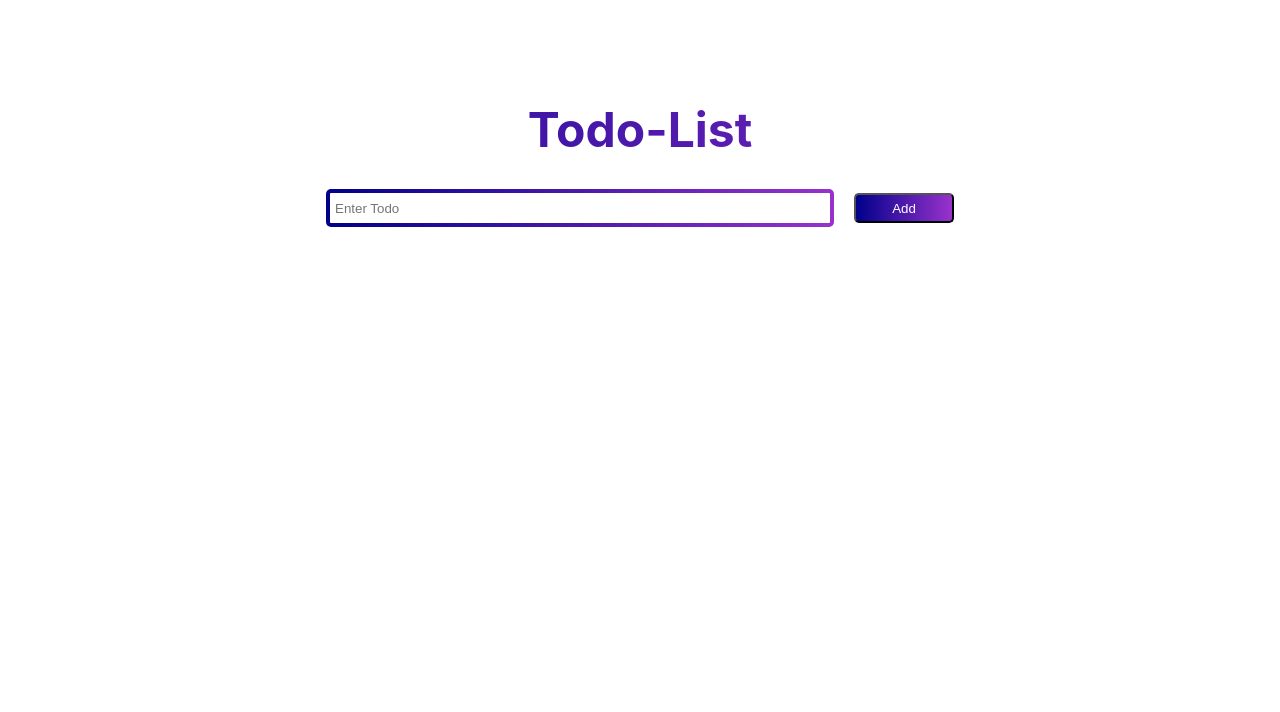
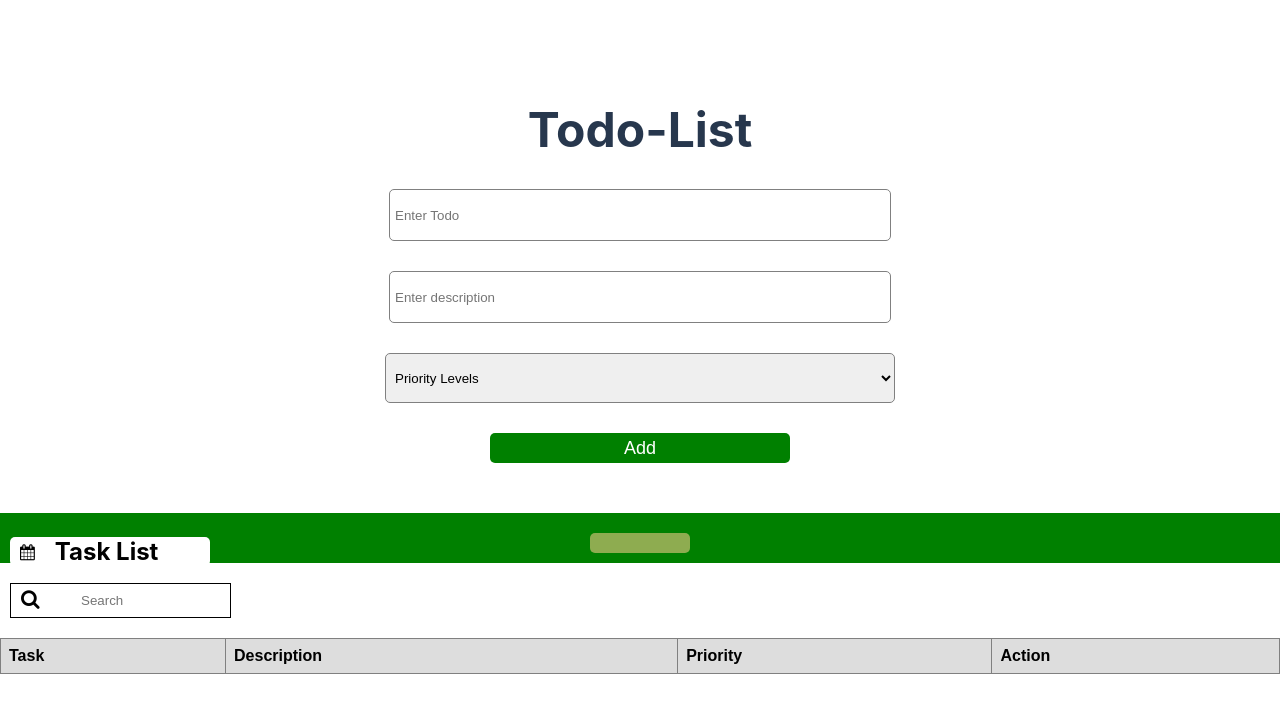
Before and after one commit to Promisemagoga/Todo-List-App, a React (Create React App) app: page /Home in a window 1280 px wide. Shown: the top 712 px of the page. Built offline with nearby package versions, Linux system fonts and the light colour scheme.

Commit message:
20/06/2023

```diff
--- a/package.json
+++ b/package.json
@@ -8,6 +8,7 @@
     "@testing-library/user-event": "^13.5.0",
     "react": "^18.2.0",
     "react-dom": "^18.2.0",
+    "react-router-dom": "^6.13.0",
     "react-scripts": "5.0.1",
     "web-vitals": "^2.1.4"
   },
--- a/src/App.css
+++ b/src/App.css
@@ -1,6 +1,53 @@
 * {
   padding: 0;
   margin: 0;
+}
+
+.form {
+  display: flex;
+  flex-direction: column;
+  row-gap: 20px;
+  align-items: center;
+  margin-top: 10%;
+}
+
+.form input {
+  width: 500px;
+  height: 50px;
+  text-indent: 10px;
+  outline: 0;
+  border-width: 0 0 2px;
+  border-color: green;
+  margin-top: 50px;
+}
+
+.form input:focus {
+  border-color: yellowgreen;
+}
+
+.form button {
+  margin-top: 30px;
+  width: 200px;
+  height: 30px;
+  border: none;
+  border-radius: 5px;
+}
+
+.login--button {
+  background-color: green;
+  border: 1px solid green;
+  color: #ffffff;
+}
+
+.form--buttons {
+  display: flex;
+  flex-direction: row;
+  column-gap: 20px;
+}
+
+.register--button {
+  background-color: yellowgreen;
+  color: #ffffff;
 }
 
 .todo-form {
@@ -14,68 +61,134 @@
 }
 
 h1 {
-  background: #00008b;
-  background: linear-gradient(to right, #00008b 0%, #9932cc 100%);
-  -webkit-background-clip: text;
-  -webkit-text-fill-color: transparent;
+  color: #27374D;
   font-size: 3rem;
+}
+
+.todo-form {
+  display: flex;
+  flex-direction: column;
+  row-gap: 30px;
 }
 
 .todo-form input {
   width: 500px;
-  height: 30px;
+  height: 50px;
   text-indent: 5px;
-  background: linear-gradient(white, white) padding-box,
-    linear-gradient(to right, darkblue, darkorchid) border-box;
+  border: 1px solid grey;
   border-radius: 5px;
-  border: 4px solid transparent;
+}
+
+.todo-form select {
+  width: 510px;
+  height: 50px;
+  text-indent: 5px;
+  border: 1px solid grey;
+  border-radius: 5px;
 }
 
 .todo-form button {
-  width: 100px;
+  width: 300px;
   height: 30px;
   border-radius: 5px;
-  background: linear-gradient(to right, darkblue, darkorchid);
+  background-color: green;
   color: white;
+  font-size: 18px;
+  border: none;
 }
 
 .displayContainer {
+  width: 100%;
+  margin-top: 50px;
+}
+.searchBar {
   display: flex;
   align-items: center;
-  margin: 30px;
-  background: linear-gradient(to right, darkblue, darkorchid);
-  border-radius: 5px;
-  color: #ffffff;
-  width: 470px;
-  margin-left: auto;
-  margin-right: auto;
-  padding: 10px 20px;
-  position: relative;
-  right: 60px;
+  margin: 20px 0px 20px 10px;
 }
 
-.displayContainer .actions{
-  margin-left: auto;
-  display: flex;
-  flex-direction: row;
-  column-gap: 20px;
+.fa-search{
+border: 1px solid #000000;
+border-right: none;
+height: 28px;
+width: 20px;
+font-size: 20px;
+text-indent: 10px;
+padding-top: 5px;
 }
 
-.actions .fa{
-font-size: 2vw;
+.searchBar input{
+  width: 200px;
+  height: 35px;
+  text-indent: 50px;
+  background-color: transparent;
+  border: 1px solid #000000;
+  border-left: none;
 }
 
-.crudButtons{
-  margin-left: auto;
+.searchBar input:after{
+  border-left: none;
+}
+
+.title {
   display: flex;
-  column-gap: 20px
+  align-items: center;
+  column-gap: 10px;
+  margin-left: 10px;
+  background-color: #ffffff;
+  width: 200px;
+  border-radius: 5px;
+  text-indent: 10px;
+}
+
+.tableBar {
+  width: 100%;
+  height: 50px;
+  background-color: green;
+}
+
+.tableBar button {
+  position: relative;
+  top: 20px;
+  width: 100px;
+  height: 20px;
+  background-color: #8EAC50;
+  border: none;
+  border-radius: 5px;
+}
+
+.tableHead {
+  background: #dddddd;
+  color: #000000;
+}
+
+table {
+  font-family: arial, sans-serif;
+  border-collapse: collapse;
+  width: 100%;
+}
+
+td,
+th {
+  border: 1px solid grey;
+  text-align: left;
+  padding: 8px;
 }
 
 
-.crudButtons img{
-  width: 25px;
+
+.actions .fa {
+  margin-left: 50px;
 }
-.crudButtons button{
-  background-color: transparent;
-  border: none;
+
+.actions .fa {
+  font-size: 2vw;
 }
+
+.fa-trash-o{
+  color: red;
+}
+
+.fa-pencil-square-o{
+  color: green;
+}
--- a/src/App.js
+++ b/src/App.js
@@ -1,7 +1,10 @@
 import "./App.css";
 import DisplayTodo from "./Components/DisplayTodo";
+import Login from "./Components/Login";
 import TodoForm from "./Components/TodoForm";
 import { useEffect, useState } from "react";
+import { BrowserRouter as Router, Routes,Route, Navigate } from "react-router-dom";
+import Register from "./Components/Register";
 
 function App() {
   const getTodo = JSON.parse(localStorage.getItem("todoList")) || [];
@@ -11,19 +14,27 @@ function App() {
     localStorage.setItem("todoList", JSON.stringify(todoList));
   }, [todoList]);
 
-  const AddTodoItems = (todoItem) => {
+  const AddTodoItems = (todoItem,todoDescription,todoPriority) => {
     setTodoList((todoList) => [
       ...todoList,
       {
-        todoItem: todoItem
+        todoItem: todoItem,
+        todoDescription:todoDescription,
+        todoPriority:todoPriority,
       },
     ]);
   };
+
+
+  const[isAuthenticated, setIsAuthenticated] = useState(false);
   return (
-    <div>
-      <TodoForm AddTodoItems={AddTodoItems} />
-      <DisplayTodo todoList={todoList} />
-    </div>
+<Router>
+  <Routes>
+    <Route path="/" element={!isAuthenticated ?<Login setIsAuthenticated={setIsAuthenticated}/>: <Navigate to="/Home"/>}></Route>
+    <Route path="/Register"element={<Register />}></Route>
+    <Route path="/Home" element={<div><TodoForm AddTodoItems={AddTodoItems} /><DisplayTodo todoList={todoList} /></div>}></Route>
+  </Routes>
+</Router>
   );
 }
 
--- a/src/Components/DisplayTodo.js
+++ b/src/Components/DisplayTodo.js
@@ -1,25 +1,83 @@
+import { useState } from "react";
+import UpdateTodo from "./UpdateTodo";
+
 function DisplayTodo(props) {
-       const deletTodo = localStorage.getItem("todoList");
-       const Delete = JSON.parse(deletTodo)
+  const deletTodo = localStorage.getItem("todoList");
+  const Delete = JSON.parse(deletTodo);
 
-  function deleteTodo(event, index){
-    Delete.splice(index, 1)
-    localStorage.setItem("todoList", JSON.stringify(Delete))
+  function deleteTodo(event, index) {
+    Delete.splice(index, 1);
+    localStorage.setItem("todoList", JSON.stringify(Delete));
+    window.location.reload();
+  }
 
-    window.location.reload()
+  const [showForm, setShowForm] = useState(false);
 
+  const edit = (event, value) => {
+    localStorage.setItem("Todo", JSON.stringify([value]));
+    setShowForm(!showForm);
+  };
+  const searchBar = localStorage.getItem("todoList");
+  const results = JSON.parse(searchBar);
+  const [searchTask, setSearchTask] = useState("");
+
+  function search() {
+    for (let i = 0; i < results.length; i++) {
+      if (searchTask === results[i].todoPriority) {
+        localStorage.setItem("searchBar", JSON.stringify([results[i]]));
+      }
+    }
+    console.log(searchTask);
   }
   return (
     <div>
-      {props.todoList.map((value, index) => (
-        <div className="displayContainer" key={index}>
-          <h2>{value.todoItem}</h2>
-          <div className="actions">
-          <i className="fa fa-trash-o" aria-hidden="true" onClick={((event) => deleteTodo(event, index))}></i>
-          <i className="fa fa-pencil-square-o" aria-hidden="true"></i>
+      <div className="displayContainer">
+        <div className="tableBar">
+          <button></button>
+          <div className="title">
+            <i className="fa fa-calendar" aria-hidden="true"></i>
+            <h2>Task List</h2>
           </div>
         </div>
-      ))}
+        <div className="searchBar">
+          <i className="fa fa-search" aria-hidden="true" onClick={search}></i>
+          <input
+            type="search"
+            placeholder="Search"
+            onChange={(event) => setSearchTask(event.target.value)}
+          />
+        </div>
+        <table>
+          <tbody>
+            <tr className="tableHead">
+              <th>Task</th>
+              <th>Description</th>
+              <th>Priority</th>
+              <th>Action</th>
+            </tr>
+            {props.todoList.map((value, index) => (
+              <tr key={index}>
+                <td>{value.todoItem}</td>
+                <td>{value.todoDescription}</td>
+                <td>{value.todoPriority}</td>
+                <td className="actions">
+                  <i
+                    className="fa fa-trash-o"
+                    aria-hidden="true"
+                    onClick={(event) => deleteTodo(event, index)}
+                  ></i>
+                  <i
+                    className="fa fa-pencil-square-o"
+                    aria-hidden="true"
+                    onClick={(event) => edit(event, value)}
+                  ></i>
+                </td>
+              </tr>
+            ))}
+          </tbody>
+          {showForm && <UpdateTodo />}
+        </table>
+      </div>
     </div>
   );
 }
--- a/src/Components/TodoForm.js
+++ b/src/Components/TodoForm.js
@@ -2,9 +2,14 @@ import { useState } from "react";
 
 function TodoForm(props) {
 const[todoItem, setTodoItem] = useState("")
+const[todoDescription, setTodoDescription] = useState("")
+const[todoPriority, setTodoPriority] = useState("")
+
   function addButtonFunction(){
     props.AddTodoItems(
-      todoItem
+      todoItem,
+      todoDescription,
+      todoPriority,
     )
     window.location.reload()
   }
@@ -17,8 +22,21 @@ const[todoItem, setTodoItem] = useState("")
           placeholder="Enter Todo"
           onChange={(event) => setTodoItem(event.target.value)}
         />
+         <input
+          type="text"
+          placeholder="Enter description"
+          onChange={(event) => setTodoDescription(event.target.value)}
+        />
+        <select   onChange={(event) => setTodoPriority(event.target.value)}>
+          <option>Priority Levels</option>
+          <option>High</option>
+          <option>Medium</option>
+          <option>Low</option>
+
+        </select>
         <button onClick={addButtonFunction}>Add</button>
       </div>
+
     </div>
   );
 }
--- a/src/Components/UpdateTodo.js
+++ b/src/Components/UpdateTodo.js
@@ -1,7 +1,63 @@
-function UpdateTodo(){
-    return(
-        <h1>Updated</h1>
-    )
+import { useEffect, useState } from "react";
+
+function UpdateTodo() {
+  const getTodoList = localStorage.getItem("todoList");
+  let parseTodoList = JSON.parse(getTodoList);
+  const updateTodo = localStorage.getItem("Todo");
+  let parseUpdateTodo = JSON.parse(updateTodo);
+
+  const [todoIndex, setTododIndex] = useState(0);
+
+  useEffect(() => {
+    for (let i = 0; i < parseTodoList.length; i++) {
+      if (
+        parseUpdateTodo[0].todoDescription === parseTodoList[i].todoDescription
+      ) {
+        setTododIndex(i);
+      }
+    }
+  }, [parseUpdateTodo, parseTodoList]);
+
+  const [todo, setTodo] = useState({
+    task: parseUpdateTodo[0].todoItem,
+    taskDespription: parseUpdateTodo[0].todoDescription,
+    priority: parseUpdateTodo[0].todoPriority,
+  });
+
+  function save() {
+    parseTodoList[todoIndex].todoItem = todo.task;
+    parseTodoList[todoIndex].todoDescription = todo.taskDespription;
+    parseTodoList[todoIndex].todoPriority = todo.priority;
+    localStorage.setItem("todoList", JSON.stringify(parseTodoList));
+    window.location.reload();
+  }
+
+  const handleChange = (e) =>
+    setTodo((prevState) => ({ ...prevState, [e.target.name]: e.target.value }));
+
+  return (
+    <div className="todo-form">
+      <input
+        type="text"
+        placeholder={parseUpdateTodo[0].todoItem}
+        name="task"
+        onChange={handleChange}
+      />
+      <input
+        type="text"
+        placeholder={parseUpdateTodo[0].todoDescription}
+        name="taskDespription"
+        onChange={handleChange}
+      />
+      <select name="priority" placeholder={parseUpdateTodo[0].todoPriority} onChange={handleChange}>
+        <option>Priority Levels</option>
+        <option>High</option>
+        <option>Medium</option>
+        <option>Low</option>
+      </select>
+      <button onClick={save}>Save Changes</button>
+    </div>
+  );
 }
 
-export default UpdateTodo
+export default UpdateTodo;
```
Also changed, not shown: src/Components/Login.js (+43 -4 lines), src/Components/Register.js (+81 -3 lines), 1 other file (tests, documents, lock files or other folders).
